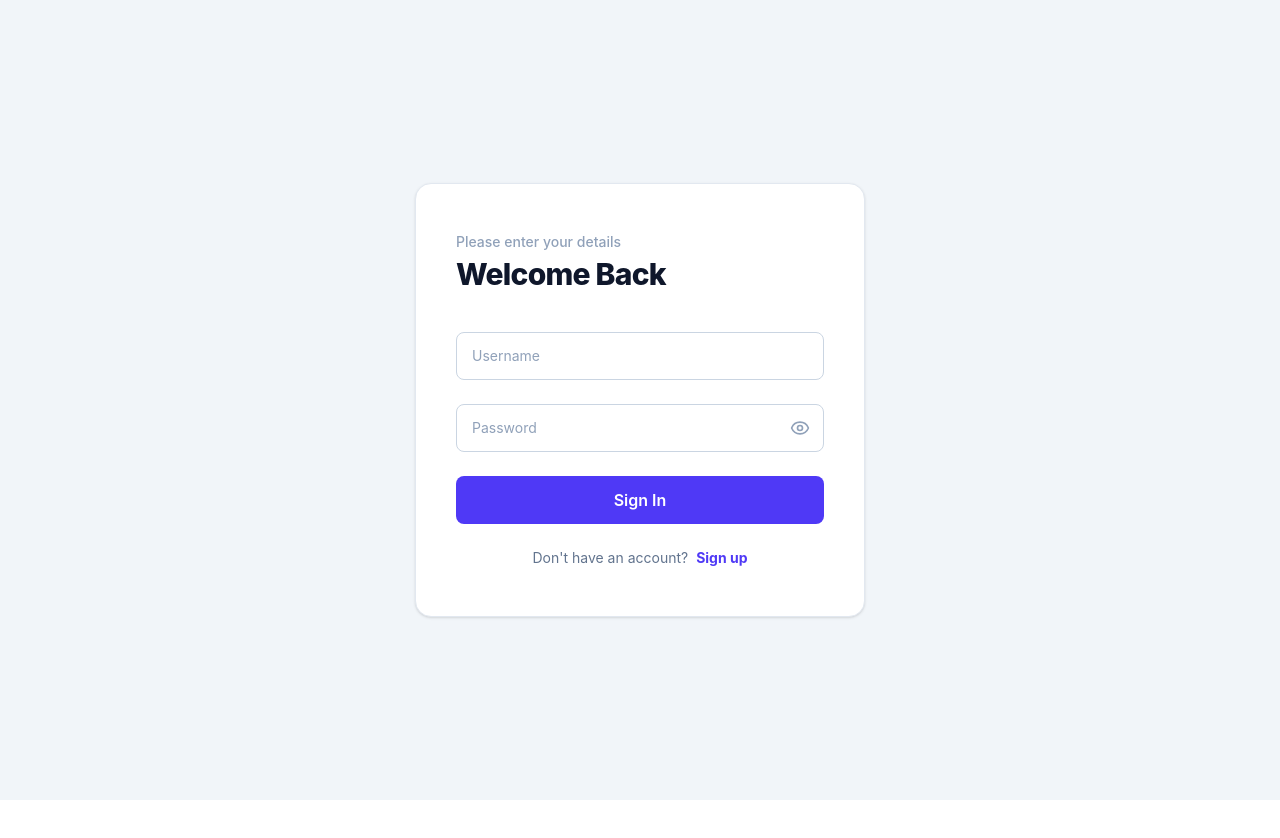
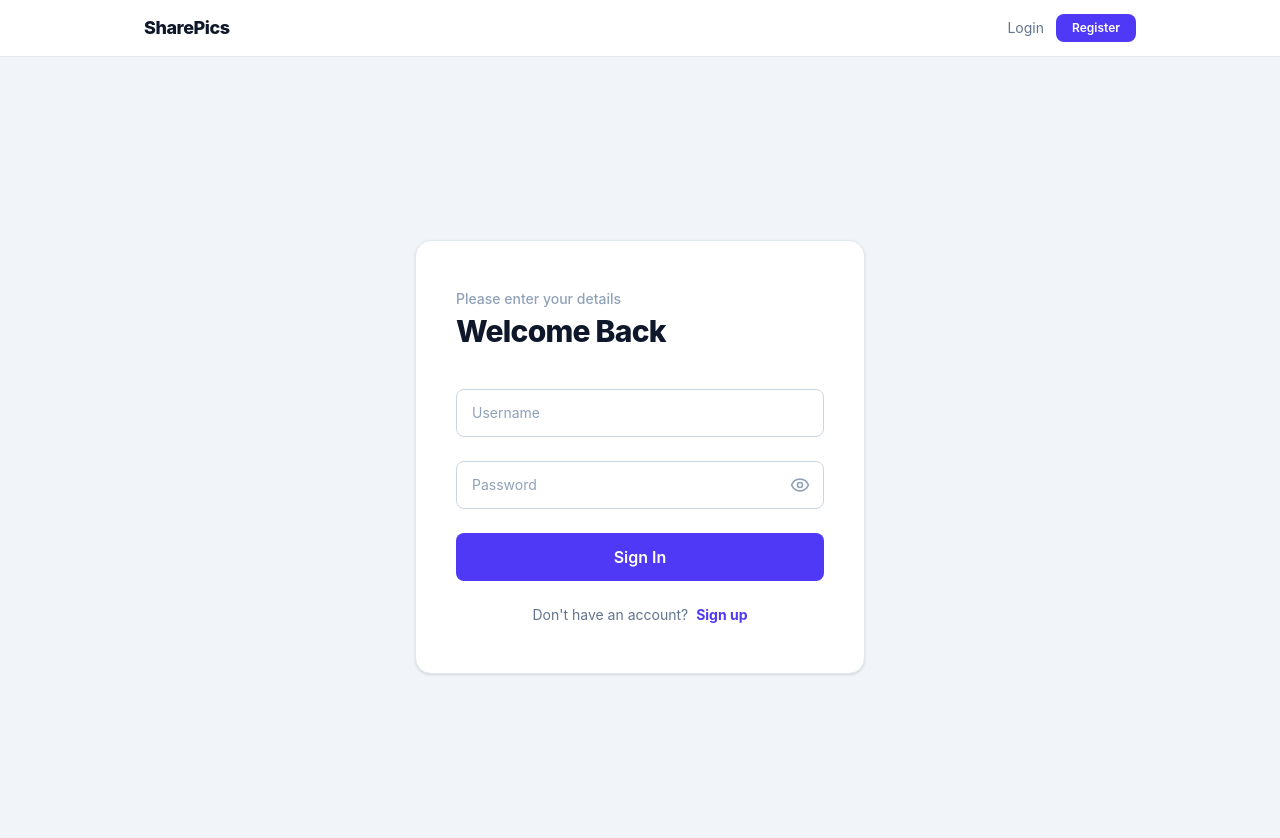
Before and after one commit to regisballa/Insta_Clone, a SvelteKit app: page /login in a window 1280 px wide. Shown: the top 838 px of the page. Before the commit the page ends 800 px from the top, so only its background shows below. Built offline with nearby package versions, Linux system fonts and the light colour scheme; no server answers.

Commit message:
add header and desktop navigation

```diff
--- a/src/routes/+layout.svelte
+++ b/src/routes/+layout.svelte
@@ -6,11 +6,56 @@
 
 </script>
 
+<svelte:head>
+    <link rel="icon" href="/favicon.ico"/>
+</svelte:head>
+
 <div class="min-h-screen flex flex-col bg-slate-50">
 
-    <!-- Hauptinhalt -->
-    <main class="flex-1">
-        {@render children()}
-    </main>
+            <!-- Header -->
+            <header class="bg-white border-b border-slate-200 sticky top-0 z-50">
+                <div class="max-w-5xl mx-auto px-4 h-14 flex items-center justify-between">
 
+                    <!-- Logo -->
+                    <a href="/" class="font-extrabold text-lg text-slate-900 tracking-tight hover:text-indigo-600 transition-colors">
+                        SharePics
+                    </a>
+
+                <!-- Desktop Nav -->
+                <nav class="hidden sm:flex items-center gap-3 text-sm">
+                    {#if data.user}
+                        <a href="/profile/{data.user.username}"
+                        class="text-slate-500 hover:text-slate-900 transition-colors">
+                            @{data.user.username}
+                        </a>
+                        <a href="/admin/upload"
+                        class="bg-indigo-600 hover:bg-indigo-700 text-white font-semibold px-4 py-1.5 rounded-lg transition-colors text-xs">
+                            + Upload
+                        </a>
+                        {#if data.user.role === 'admin'}
+                            <a href="/admin"
+                            class="text-slate-500 hover:text-indigo-600 transition-colors text-xs font-semibold">
+                                Admin
+                            </a>
+                        {/if}
+                        <form action="/logout" method="POST">
+                            <button type="submit"
+                                    class="text-slate-400 hover:text-red-500 transition-colors text-xs">
+                                Logout
+                            </button>
+                        </form>
+                    {:else}
+                        <a href="/login" class="text-slate-500 hover:text-slate-900 transition-colors">Login</a>
+                        <a href="/register"
+                        class="bg-indigo-600 hover:bg-indigo-700 text-white font-semibold px-4 py-1.5 rounded-lg transition-colors text-xs">
+                            Register
+                        </a>
+                    {/if}
+                </nav>
+        </header>
+
+        <!-- Hauptinhalt -->
+        <main class="flex-1">
+            {@render children()}
+        </main>
 </div>
```
